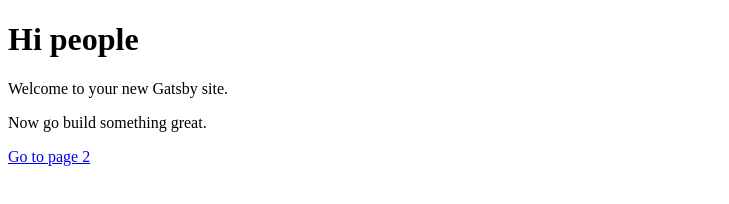
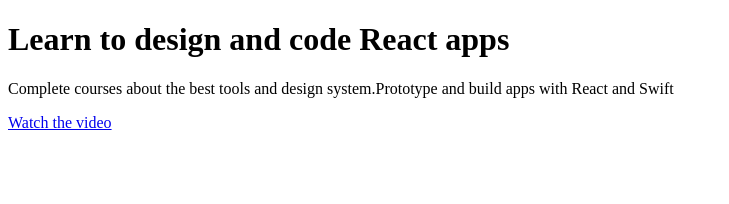
Before and after one commit to NatarajanAshok/my-react-app, a Gatsby site: page / in a window 1280 px wide. Shown: the whole page, without its empty margins (0-729 px from the left). Built offline with nearby package versions, Linux system fonts and the light colour scheme; Gatsby itself is replaced by a stand-in of ours.

Commit message:
watch button text

```diff
--- a/gatsby-config.js
+++ b/gatsby-config.js
@@ -1,6 +1,6 @@
 module.exports = {
   siteMetadata: {
-    title: 'Gatsby Default Starter',
+    title: 'Design+Code 3',
   },
   plugins: ['gatsby-plugin-react-helmet'],
 }
--- a/src/pages/index.js
+++ b/src/pages/index.js
@@ -3,10 +3,10 @@
 
 const IndexPage = () => (
   <div>
-    <h1>Hi people</h1>
-    <p>Welcome to your new Gatsby site.</p>
-    <p>Now go build something great.</p>
-    <Link to="/page-2/">Go to page 2</Link>
+    <h1>Learn to design and code React apps</h1>
+    <p>Complete courses about the best tools
+      and design system.Prototype and build apps with React and Swift</p>
+      <Link to="/page-2/">Watch the video</Link>
   </div>
 )
 
```
Also changed, not shown: src/layouts/index.js (line endings or trailing spaces).
